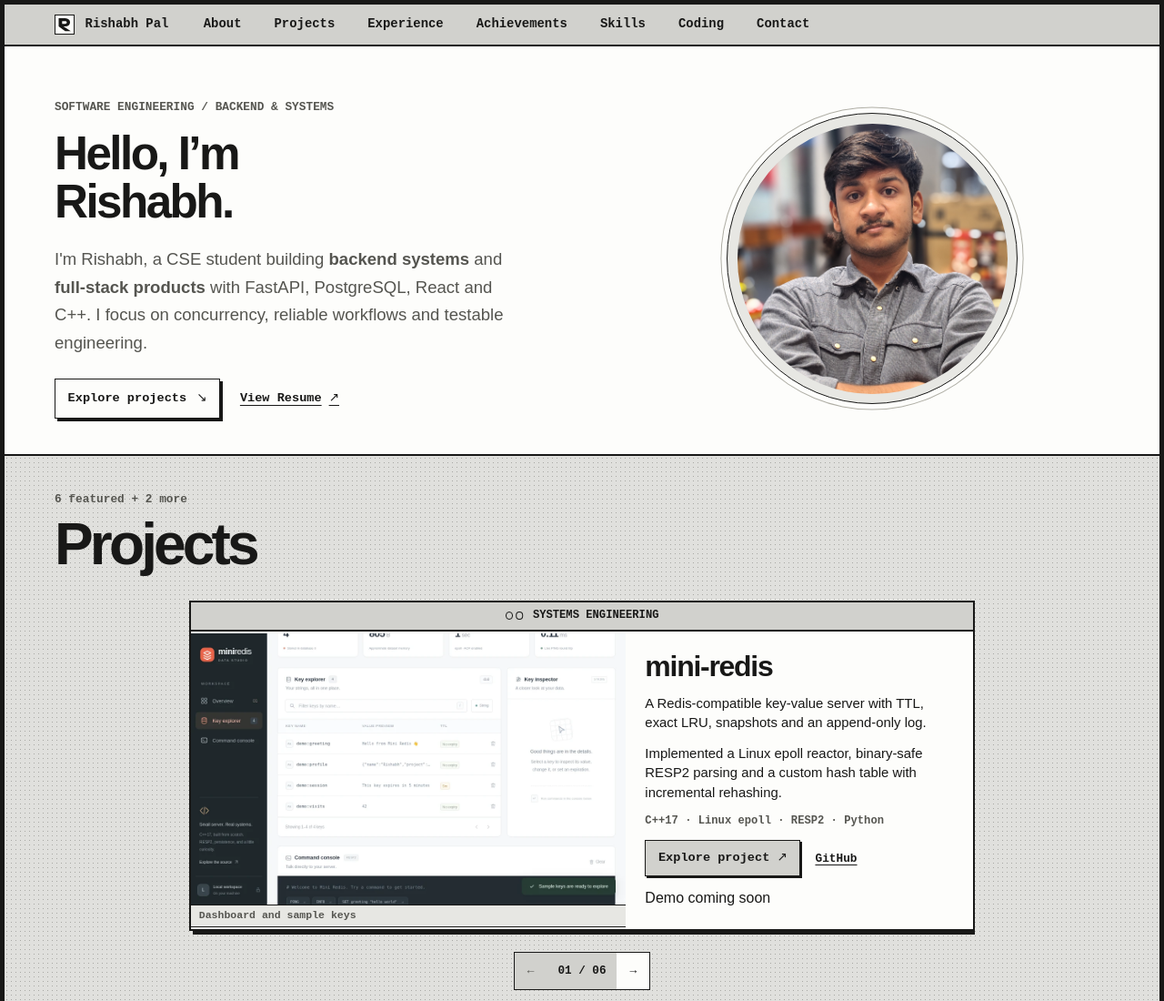
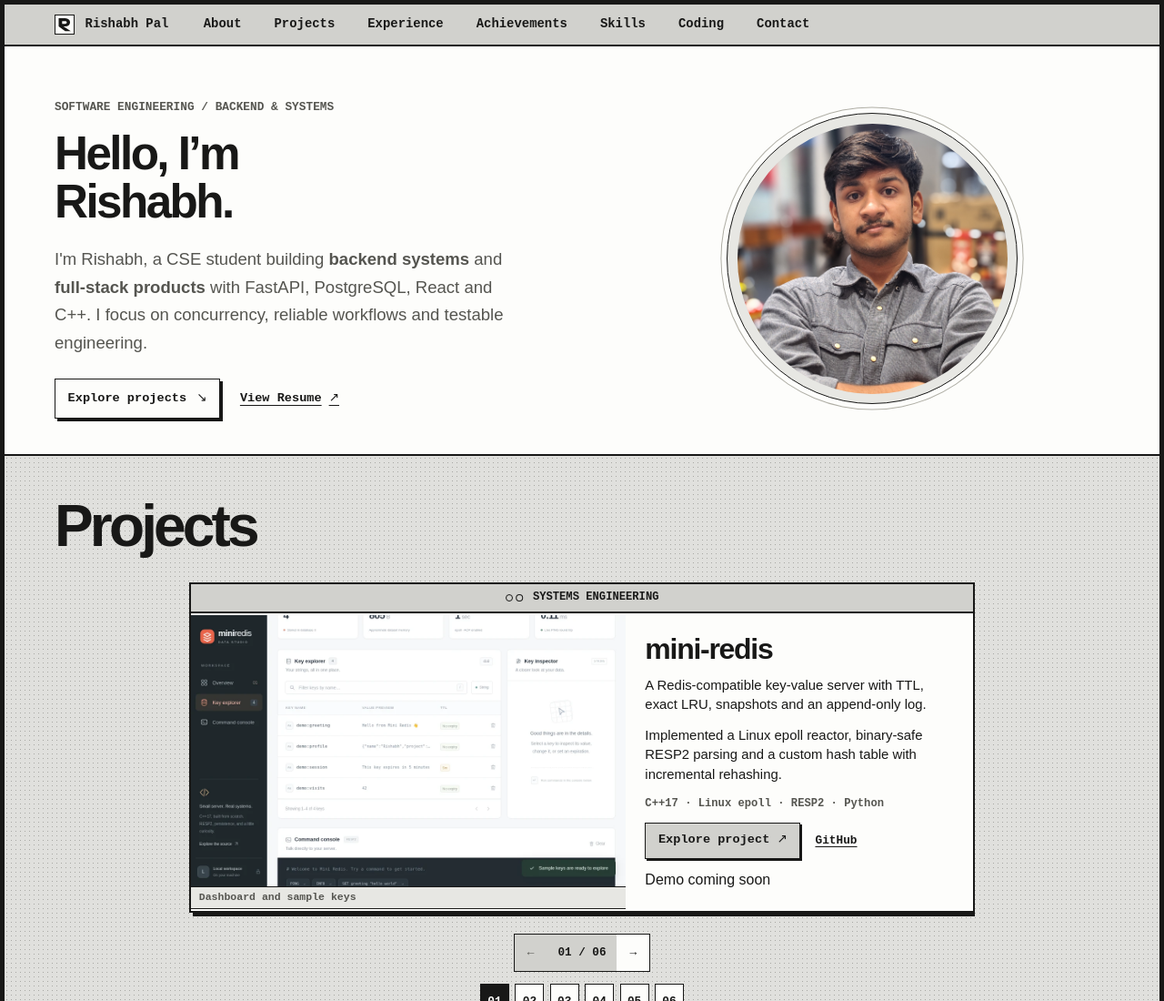
Before and after one commit to risbh19/Portfolio, a website: page dist/index.html in a window 1280 px wide. Shown: the top 1100 px of the page at 91% size. Drawn offline with Linux system fonts and the light colour scheme.

Commit message:
Remove the project count above the section heading

```diff
--- a/dist/index.html
+++ b/dist/index.html
@@ -106,7 +106,6 @@
         <div class="wrap">
           <div class="work-heading">
             <div class="work-heading__intro">
-              <p class="eyebrow mono">6 featured + 2 more</p>
               <h2 id="work-title">Projects</h2>
             </div>
           </div>
```
